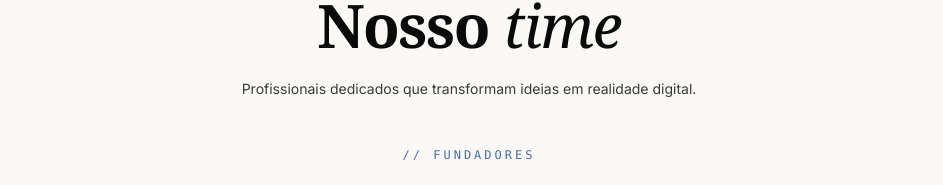
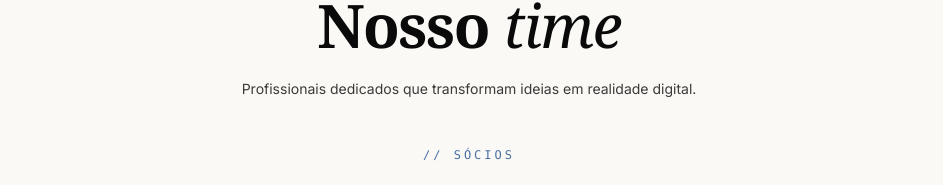
Before and after one commit to chronokairo/chronokairo.github.io, a Next.js app: page / in a window 1280 px wide. Shown: the part 7127-7312 px from the top of the page, without its empty margins (171-1114 px from the left). Built offline with nearby package versions, Linux system fonts and the light colour scheme; grey boxes are pictures that could not be loaded.

Commit message:
troca titulo de Fundadores para Sócios

```diff
--- a/package.json
+++ b/package.json
@@ -1,6 +1,6 @@
 {
   "name": "chronokairo-site",
-  "version": "1.0.12",
+  "version": "1.0.13",
   "type": "module",
   "license": "MIT",
   "scripts": {
--- a/src/components/Team.tsx
+++ b/src/components/Team.tsx
@@ -159,7 +159,7 @@ const Team = () => {
         {/* Owners Section */}
         <div className="mb-14">
           <h3 className="text-center text-xs font-mono tracking-[0.25em] text-muted-foreground mb-6 uppercase">
-            // Fundadores
+            // Sócios
           </h3>
           <div className="flex justify-center">
             <div className="grid grid-cols-4 gap-8 lg:gap-16 max-w-4xl">
```
Also changed, not shown: 1 other file (tests, documents, lock files or other folders).
